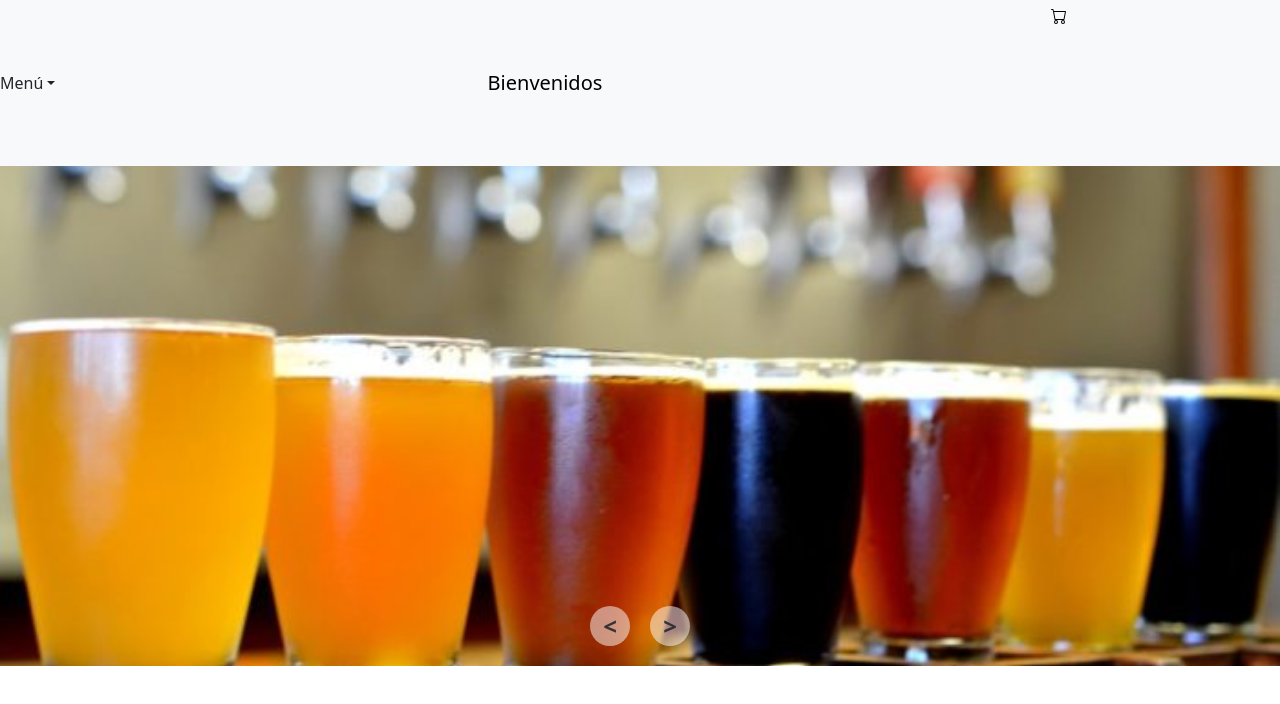
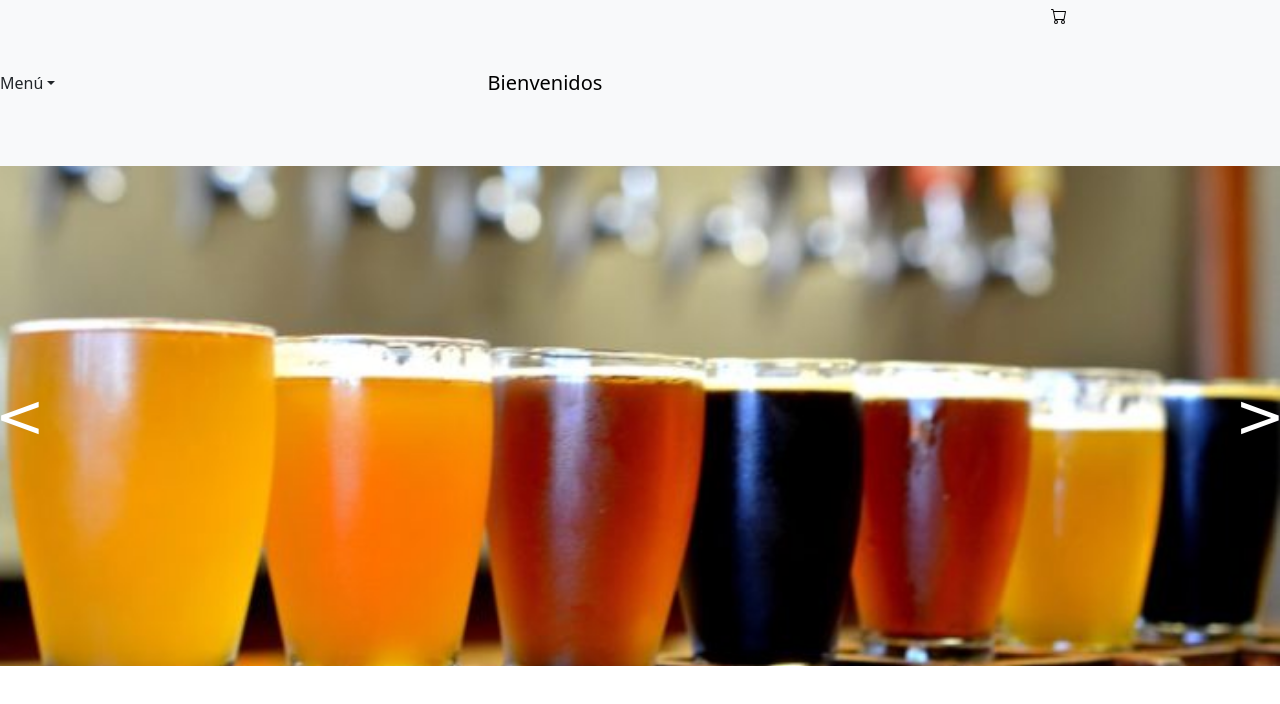
Before and after one commit to No-Country/c10-59-t-reactchallenge-ecommerce, a React (Vite) app: page / in a window 1280 px wide. Shown: the top 704 px of the page. Built offline with nearby package versions, Linux system fonts and the light colour scheme.

Commit message:
Agregado de Carousel

```diff
--- a/src/components/Carousel/Carousel.css
+++ b/src/components/Carousel/Carousel.css
@@ -16,33 +16,39 @@
 
 .carousel-buttons {
   position: absolute;
-  bottom: 20px;
-  left: 50%;
-  transform: translateX(-50%);
+  top: 50%;
+  transform: translateY(-50%);
   display: flex;
-  justify-content: center;
+  justify-content: space-between;
   align-items: center;
+  width: 100%;
   z-index: 1;
 }
 
 .carousel-button {
   cursor: pointer;
-  margin: 0 10px;
   width: 40px;
   height: 40px;
-  background-color: rgba(255, 255, 255, 0.5);
-  border-radius: 50%;
+  border: none;
   display: flex;
   justify-content: center;
   align-items: center;
-  font-size: 24px;
-  font-weight: bold;
-  color: #333;
+  font-size: 60px;
+  font-family: "Arial Unicode MS", "Segoe UI Symbol", "DejaVu Sans", "Symbola", sans-serif;
+  color: #fff;
   transition: background-color 0.3s ease;
 }
 
-.carousel-button:hover {
-  background-color: rgba(255, 255, 255, 0.8);
+.carousel-button.left {
+  margin-left: 20px;
+}
+
+.carousel-button.right {
+  margin-right: 20px;
+}
+
+.carousel-button:focus {
+  outline: none;
 }
 
 @media (max-width: 768px) {
@@ -61,4 +67,12 @@
     height: 30px;
     font-size: 18px;
   }
+
+  .carousel-button.left {
+    margin-left: 10px;
+  }
+
+  .carousel-button.right {
+    margin-right: 10px;
+  }
 }
```
